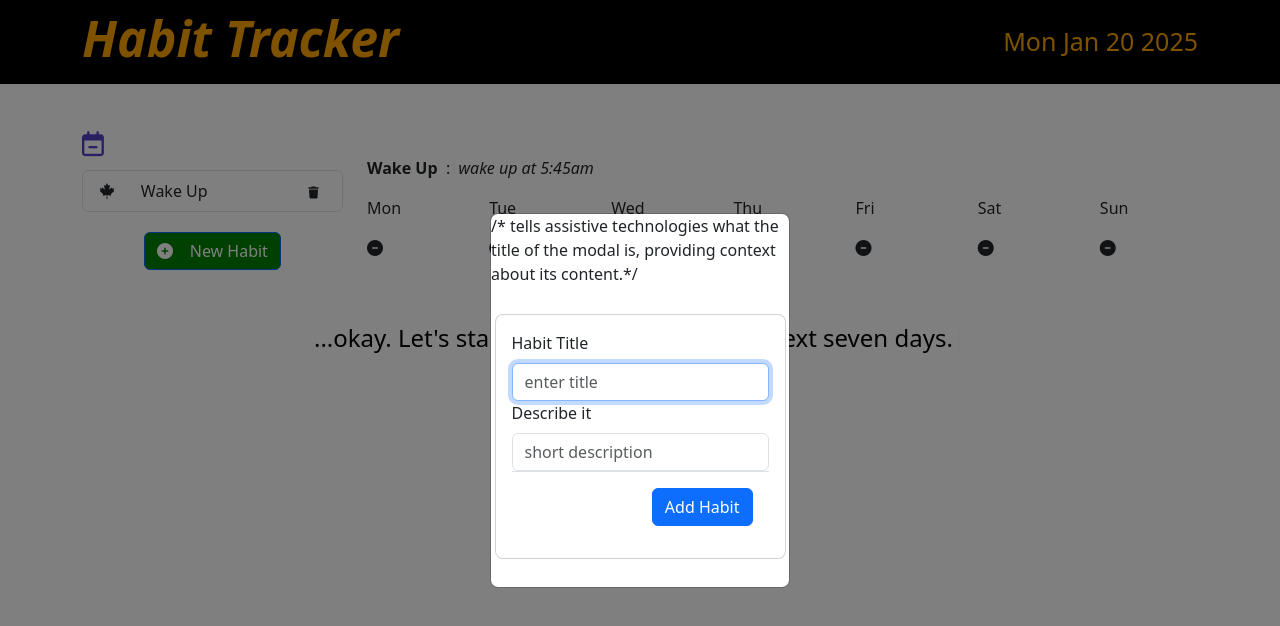
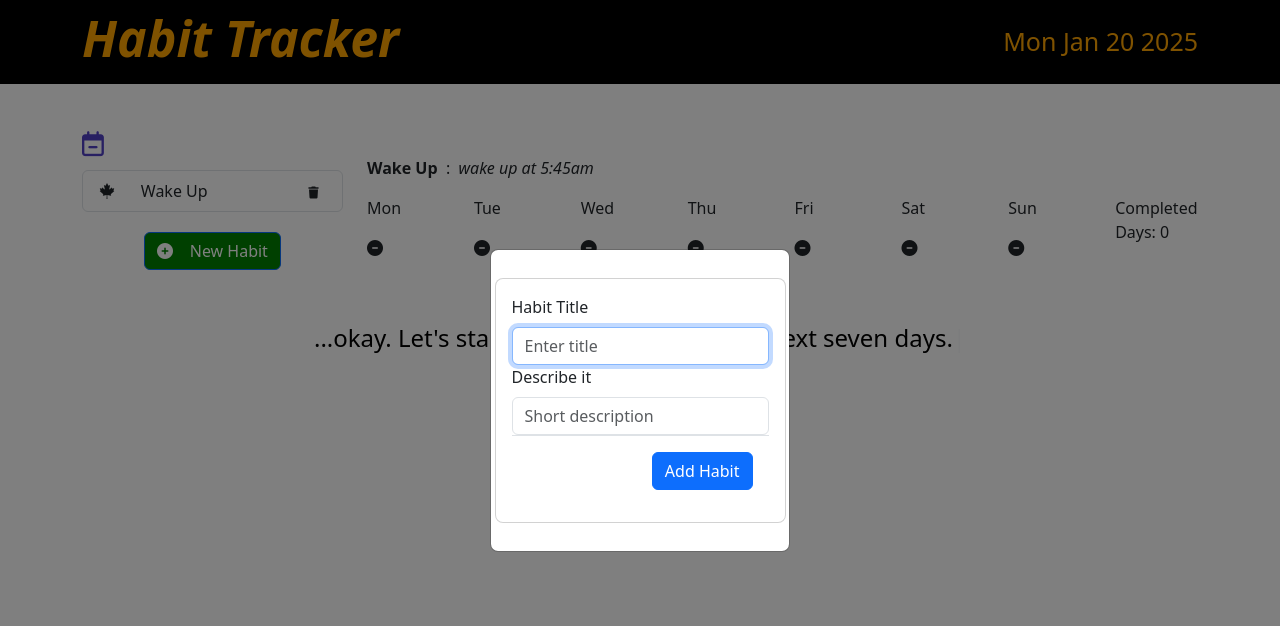
Before and after one commit to qamarser/habit-tracker, a React (Vite) app: page / in a window 1280 px wide. Both pictures are taken after a click on the button "New Habit". Shown: the top 626 px of the page. Built offline with nearby package versions, Linux system fonts and the light colour scheme.

Commit message:
adding of count and message

```diff
--- a/src/components/Habitdetails.jsx
+++ b/src/components/Habitdetails.jsx
@@ -1,20 +1,16 @@
-import { Fragment } from "react";  //fragment allows us to return multiple elements from a component
+import { Fragment } from "react";
 import { Row, Col } from "react-bootstrap";
-import { useDispatch } from "react-redux";  // hook to send actions to Redux to update the application state.
-// import { changeStatus } from "../features/habitSlice.jsx";
+import { useDispatch } from "react-redux";
 import { changeStatus } from "../features/habitSlice";
 import '@fortawesome/fontawesome-free/css/all.min.css';
 
-
-const HabitDetails = ({ habit, habit: { details } }) => {  //habit.details: An array of objects representing the status for each day of the week.
+const HabitDetails = ({ habit, habit: { details } }) => {
   const dispatch = useDispatch();
-
-    // handlers to change status on click
 
   const checkStatusHandler = (info) => {
     dispatch(
       changeStatus({
-          title: info[0],               //info[0=title, 1=day]
+        title: info[0], // info[0=title, 1=day]
         details: [
           {
             day: info[1],
@@ -52,12 +48,10 @@ const HabitDetails = ({ habit, habit: { details } }) => {  //habit.details: An a
       })
     );
   };
+
   return (
     <Row>
-
-{/* details.map(): Loops through the array of daily status details.
- Fragment: Groups each day's content without adding extra DOM nodes. */}
-
+      {/* Loop through details to show the habit for each day */}
       {details.map((detail) => (
         <Fragment key={detail.day}>
           <Col>
@@ -71,20 +65,27 @@ const HabitDetails = ({ habit, habit: { details } }) => {  //habit.details: An a
 
             {detail.status === "done" && (
               <i
-                  className=" fa-lg fa-solid fa-circle-check done"
+                className="fa-lg fa-solid fa-circle-check done"
                 onClick={() => doneStatusHandler([habit.title, detail.day])}
               ></i>
             )}
 
             {detail.status === "fail" && (
               <i
-                  className=" fa-lg fa-solid fa-circle-xmark fail"
+                className="fa-lg fa-solid fa-circle-xmark fail"
                 onClick={() => failStatusHandler([habit.title, detail.day])}
               ></i>
             )}
           </Col>
         </Fragment>
       ))}
+      <Col>
+        <p>
+          Completed Days: {habit.completedDays}
+        </p>
+        {/* Show congratulations message when completedDays reaches or exceeds 21 */}
+        {habit.showCongrats && <p>Congratulations, you formed a habit!</p>}
+      </Col>
     </Row>
   );
 };
--- a/src/components/Habitdisplays.jsx
+++ b/src/components/Habitdisplays.jsx
@@ -1,27 +1,23 @@
-import { ListGroup} from 'react-bootstrap'
-import { useSelector } from 'react-redux'
-import HabitDetails from './Habitdetails'
+import { ListGroup } from 'react-bootstrap';
+import { useSelector } from 'react-redux';
+import HabitDetails from './Habitdetails';
 
 const HabitDisplay = () => {
-  const { habits } = useSelector((state) => state.allHabits)
+  const { habits } = useSelector((state) => state.allHabits);
 
   return (
-    <div className='mt-4 '>
+    <div className="mt-4">
+      {habits.map((habit, index) => (
+        <ListGroup.Item key={index} className="mb-3 rounded gradient1">
+          <p>
+            <strong>{habit.title}</strong>&nbsp; :&nbsp; <i>{habit.description}</i>
+          </p>
 
-      {habits.map((habit, index) => (
-
-          <ListGroup.Item key={index} className='mb-3 rounded gradient1'>
-            <p>
-              <strong>{habit.title}</strong>&nbsp; :&nbsp; <i>{habit.description}</i>
-            </p>
-
-            <HabitDetails key={habit.title}  habit={habit} />
-
-          </ListGroup.Item>
-
+          <HabitDetails key={habit.title} habit={habit} />
+        </ListGroup.Item>
       ))}
     </div>
-  )
-}
+  );
+};
 
-export default HabitDisplay
+export default HabitDisplay;
--- a/src/components/createHabit.jsx
+++ b/src/components/createHabit.jsx
@@ -1,56 +1,75 @@
-import {useState}from 'react';
-import { Modal, Button, Form } from 'react-bootstrap';
-import { useDispatch } from 'react-redux';
-import { addHabit } from '../features/habitSlice';
-import { details } from '../features/habitSlice';
+import { useState } from "react";
+import { Modal, Button, Form } from "react-bootstrap";
+import { useDispatch } from "react-redux";
+import { addHabit } from "../features/habitSlice";
 
 const CreateHabit = (props) => {
-    const dispatch = useDispatch()
-    const [title, setTitle] = useState('')
-      const [description, setDescription] = useState('')
-
-
+  const dispatch = useDispatch();
+  const [title, setTitle] = useState("");
+  const [description, setDescription] = useState("");
 
   // handle new habits
   const AddHabitHandler = () => {
-    dispatch(addHabit({ title, description, details}))
-    props.onhide()  /* hides a modal after a new habit is added */
-}
+    const newHabit = {
+      title,
+      description,
+      details: [
+        { day: "Mon", status: "none" },
+        { day: "Tue", status: "none" },
+        { day: "Wed", status: "none" },
+        { day: "Thu", status: "none" },
+        { day: "Fri", status: "none" },
+        { day: "Sat", status: "none" },
+        { day: "Sun", status: "none" },
+      ],
+      completedDays: 0, // Initialize completedDays to 0 for a new habit
+      showCongrats: false, // Initialize showCongrats as false
+    };
+    dispatch(addHabit(newHabit)); // Dispatch the new habit to Redux
+    props.onhide(); // Close the modal after adding the habit
+  };
+
   return (
-    //modal component
-    <Modal {...props} size='sm' aria-labelledby='contained-modal-title-vcenter' centered>  /* tells assistive technologies what the title of the modal is, providing context about its content.*/
-     <Modal.Dialog className='modal-sm'>
+    // Modal component
+    <Modal
+      {...props}
+      size="sm"
+      aria-labelledby="contained-modal-title-vcenter"
+      centered
+    >
+      <Modal.Dialog className="modal-sm">
         <Modal.Body>
-        <Form onSubmit={() => AddHabitHandler}>
-        <Form.Group controlId='title'>
+          <Form onSubmit={(e) => e.preventDefault() && AddHabitHandler()}>
+            <Form.Group controlId="title">
               <Form.Label>Habit Title</Form.Label>
               <Form.Control
-        type='text'
-        placeholder='enter title'
+                type="text"
+                placeholder="Enter title"
                 value={title}
                 autoFocus={true}
                 required={true}
-        onChange={(e) => setTitle(e.target.value)}>
-        </Form.Control>
+                onChange={(e) => setTitle(e.target.value)}
+              />
             </Form.Group>
-        <Form.Group controlId='description'>
-              <Form.Label>Describe it </Form.Label>
+
+            <Form.Group controlId="description">
+              <Form.Label>Describe it</Form.Label>
               <Form.Control
-                type='text'
-                placeholder='short description'
+                type="text"
+                placeholder="Short description"
                 value={description}
-                onChange={(e) => setDescription(e.target.value)}>
-                </Form.Control>
+                onChange={(e) => setDescription(e.target.value)}
+              />
             </Form.Group>
 
             <Modal.Footer>
-              <Button onClick={() => AddHabitHandler()}>Add Habit</Button>
+              <Button onClick={AddHabitHandler}>Add Habit</Button>
             </Modal.Footer>
           </Form>
         </Modal.Body>
       </Modal.Dialog>
     </Modal>
-  )
-}
+  );
+};
 
 export default CreateHabit;
--- a/src/features/habitSlice.jsx
+++ b/src/features/habitSlice.jsx
@@ -13,7 +13,15 @@ export const details = [
 // Load habits from local storage if available, otherwise set default habit
 const habitsFromStorage = localStorage.getItem("newHabits")
   ? JSON.parse(localStorage.getItem("newHabits"))
-  : [{ title: "Wake Up", description: "wake up at 5:45am", details }];
+  : [
+      {
+        title: "Wake Up",
+        description: "wake up at 5:45am",
+        details,
+        completedDays: 0, // Ensure it's initialized
+        showCongrats: false, // Ensure the congrats flag is initialized
+      },
+    ];
 
 let habits = [...habitsFromStorage];
 
@@ -44,13 +52,31 @@ const habitSlice = createSlice({
     changeStatus: (state, { payload }) => {
       state.habits.forEach((habit) => {
         if (habit.title === payload.title) {
+          let completedCount = habit.completedDays; // Start with current completedDays count
+
           habit.details.forEach((detail) => {
             if (detail.day === payload.details[0].day) {
-              detail.status = payload.details[0].status;
+              const oldStatus = detail.status; // Save the old status
+              detail.status = payload.details[0].status; // Update the day's status
+
+              // Only increment completedDays if the status is changed to "done"
+              if (detail.status === "done" && oldStatus !== "done") {
+                completedCount++; // Increment if we mark it as "done"
+              }
+
+              // Do nothing to completedDays if we change it to "none" or "fail"
+              // We don't decrement completedDays if the status was previously "done"
             }
           });
+
+          // Update completedDays without limiting it to 21
+          habit.completedDays = completedCount;
+
+          // If the habit reaches 21 days, show congratulations
+          habit.showCongrats = habit.completedDays >= 21;
         }
       });
+
       window.localStorage.setItem("newHabits", JSON.stringify(state.habits));
     },
   },
```
Lines whose indentation alone changed are shown as unchanged.
